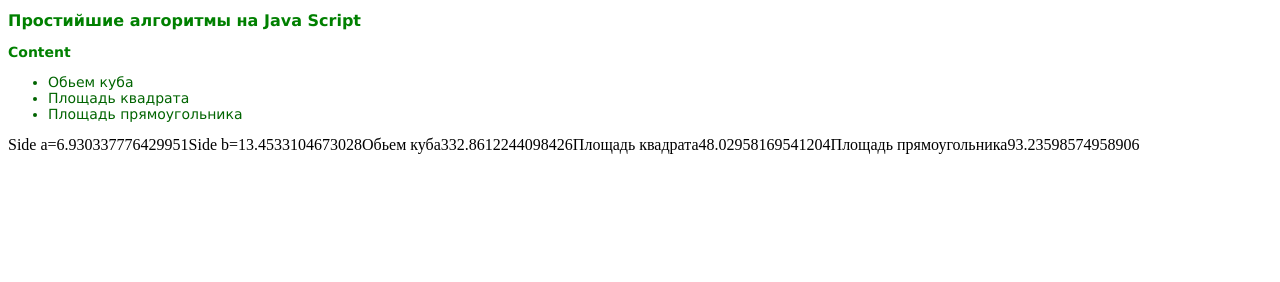
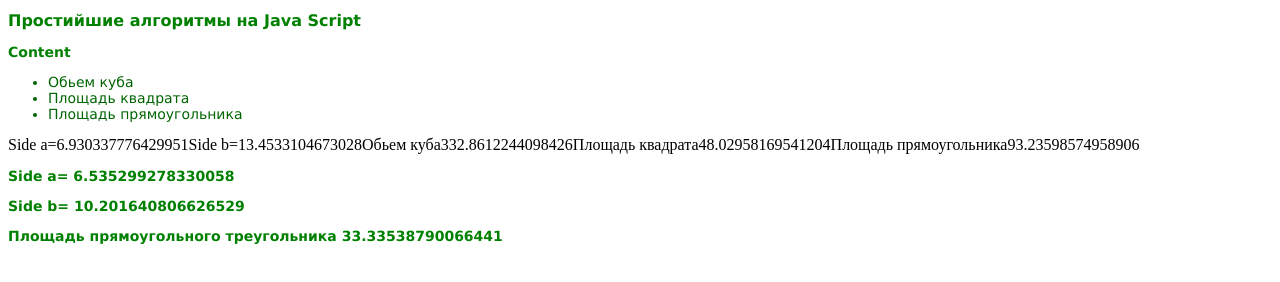
Before and after one commit to RuslanKot/Js-Algo, a plain HTML site: page index.html in a window 1280 px wide. Drawn offline with Linux system fonts and the light colour scheme.

Commit message:
Update index.html

```diff
--- a/index.html
+++ b/index.html
@@ -21,6 +21,7 @@
 </body>
 <script>
     writeAlgoDemo();
+    writeAlgoDemo2();
 </script>
 
 
```
